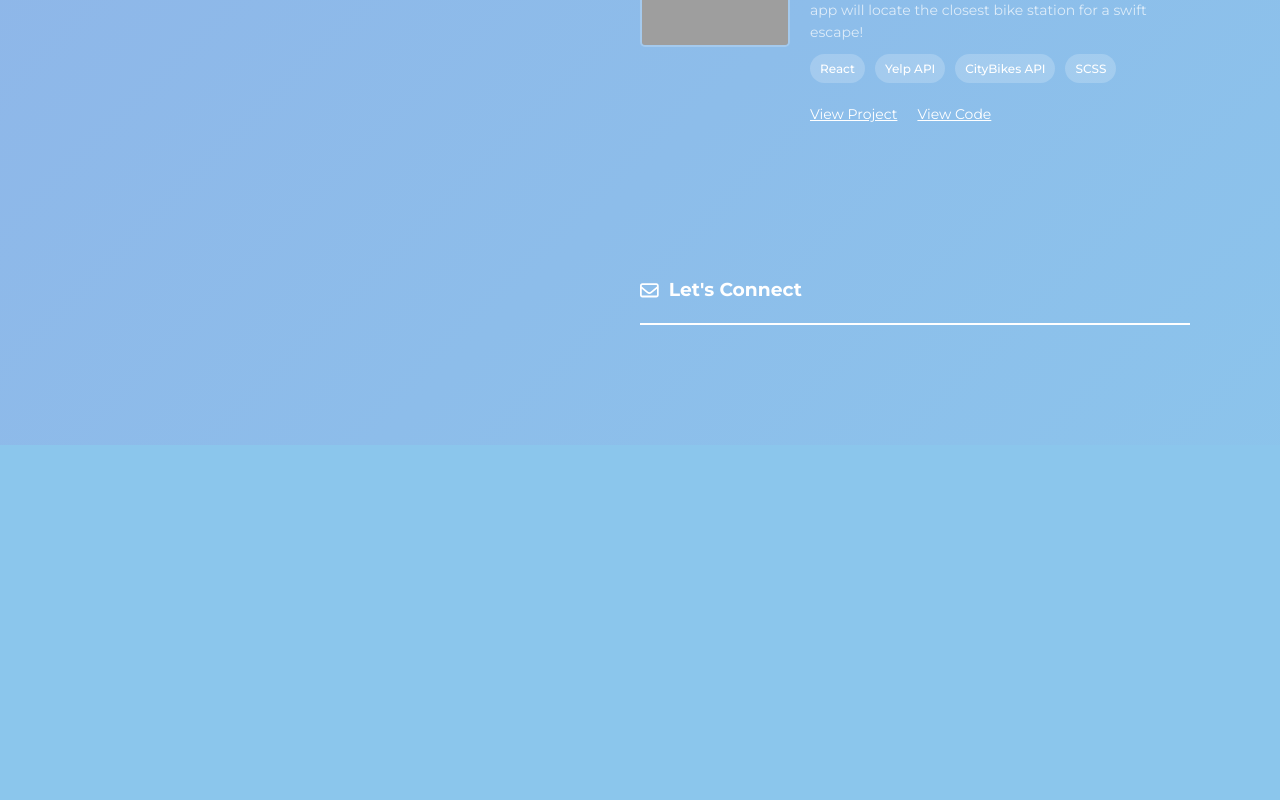
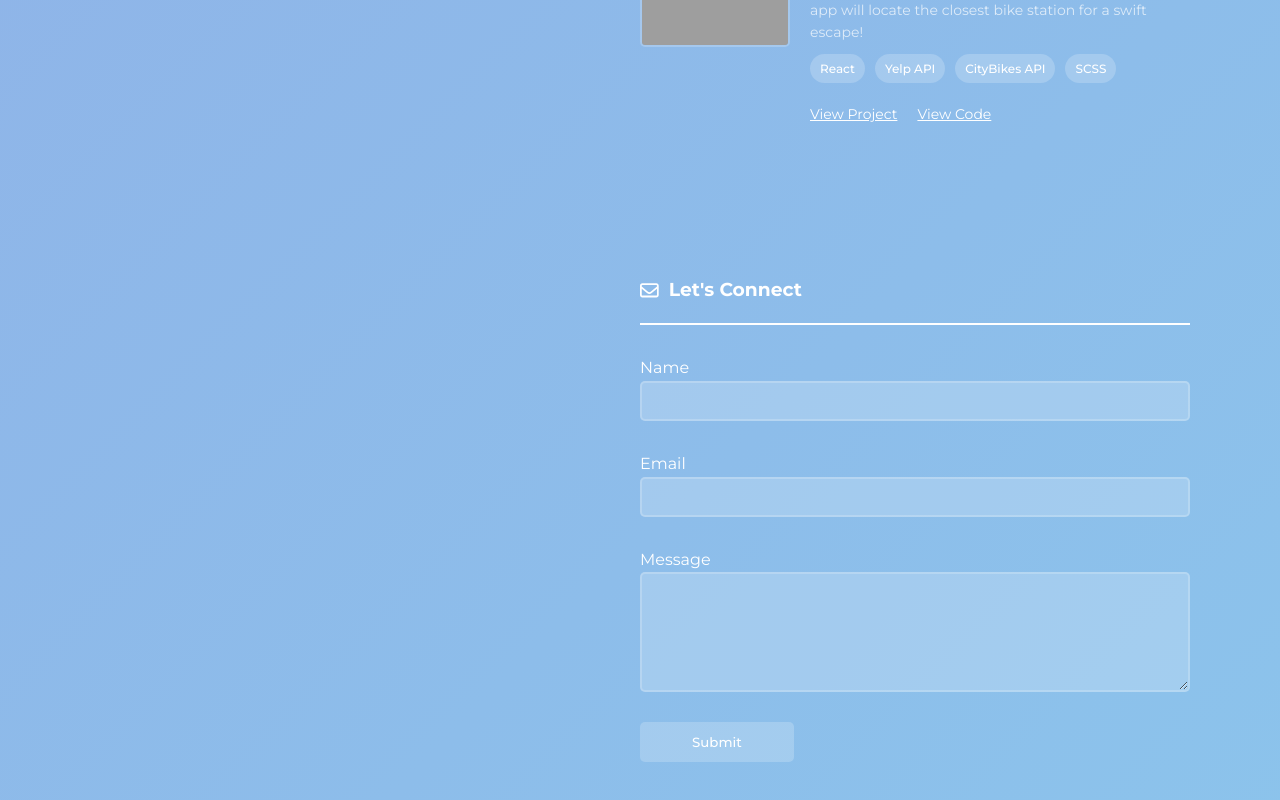
Before and after one commit to annattran/portfolio-2024, a React (Create React App) app: page / in a window 1280 px wide. Shown: the part 2932-3732 px from the top of the page. Before the commit the page ends 3377 px from the top, so only its background shows below. Built offline with nearby package versions, Linux system fonts and the light colour scheme; grey boxes are pictures that could not be loaded.

Commit message:
add formspree

```diff
--- a/package.json
+++ b/package.json
@@ -3,6 +3,7 @@
   "version": "0.1.0",
   "private": true,
   "dependencies": {
+    "@formspree/react": "^2.5.1",
     "@fortawesome/fontawesome-svg-core": "^6.5.2",
     "@fortawesome/free-brands-svg-icons": "^6.5.2",
     "@fortawesome/free-regular-svg-icons": "^6.5.2",
--- a/src/App.css
+++ b/src/App.css
@@ -245,6 +245,51 @@ section.portfolio .skills li {
     font-weight: 500;
 }
 
+section.contact form {
+    display: flex;
+    flex-direction: column;
+    align-items: flex-start;
+}
+
+section.contact label+input,
+section.contact label+textarea {
+    margin-bottom: 30px;
+}
+
+section.contact input,
+section.contact textarea {
+    background: rgba(255, 255, 255, .2);
+    border: 2px solid rgba(255, 255, 255, .2);
+    border-radius: 5px;
+    height: 40px;
+    padding: 0 10px;
+    font-family: "Montserrat", sans-serif;
+    width: 100%;
+}
+
+section.contact textarea {
+    height: 120px;
+    padding: 10px;
+}
+
+section.contact button {
+    height: 40px;
+    background: rgba(255, 255, 255, .2);
+    color: white;
+    font-weight: 500;
+    border: 2px solid transparent;
+    border-radius: 5px;
+    font-family: "Montserrat", sans-serif;
+    padding: 0 50px;
+    cursor: pointer;
+    transition: all ease-out .15s;
+}
+
+section.contact button:hover {
+    background: none;
+    border: 2px solid rgba(255, 255, 255, .2);
+}
+
 @media(min-width:500px) {
     section.skills li {
         width: calc(100% / 4);
--- a/src/Contact.js
+++ b/src/Contact.js
@@ -1,14 +1,73 @@
 import { FontAwesomeIcon } from '@fortawesome/react-fontawesome'
 import { faEnvelope } from '@fortawesome/free-regular-svg-icons'
+import React from 'react';
+import { useForm, ValidationError } from '@formspree/react';
 
 const Contact = () => {
+    const [state, handleSubmit] = useForm("mnqerngl");
+    if (state.succeeded) {
+        return (
+            <section id="contact" className="contact">
+                <h3 className="section-title">
+                    <FontAwesomeIcon icon={faEnvelope} />
+                    Let's Connect
+                </h3>
+                <p>Message sent! If you don't hear back from me, feel free to reach out at <a href="mailto:annatran93@gmail.com">annatran93@gmail.com</a></p>
+            </section>
+        );
+    }
     return (
         <section id="contact" className="contact">
             <h3 className="section-title">
                 <FontAwesomeIcon icon={faEnvelope} />
                 Let's Connect
             </h3>
-
+            <form onSubmit={handleSubmit}>
+                <label htmlFor="name">
+                    Name
+                </label>
+                <input
+                    id="name"
+                    type="name"
+                    name="name"
+                    required
+                />
+                <ValidationError
+                    prefix="name"
+                    field="name"
+                    errors={state.errors}
+                />
+                <label htmlFor="email">
+                    Email
+                </label>
+                <input
+                    id="email"
+                    type="email"
+                    name="email"
+                    required
+                />
+                <ValidationError
+                    prefix="Email"
+                    field="email"
+                    errors={state.errors}
+                />
+                <label htmlFor="message">
+                    Message
+                </label>
+                <textarea
+                    id="message"
+                    name="message"
+                    required
+                />
+                <ValidationError
+                    prefix="Message"
+                    field="message"
+                    errors={state.errors}
+                />
+                <button type="submit" disabled={state.submitting}>
+                    Submit
+                </button>
+            </form>
         </section>
     )
 }
```
Also changed, not shown: 1 other file (tests, documents, lock files or other folders).
